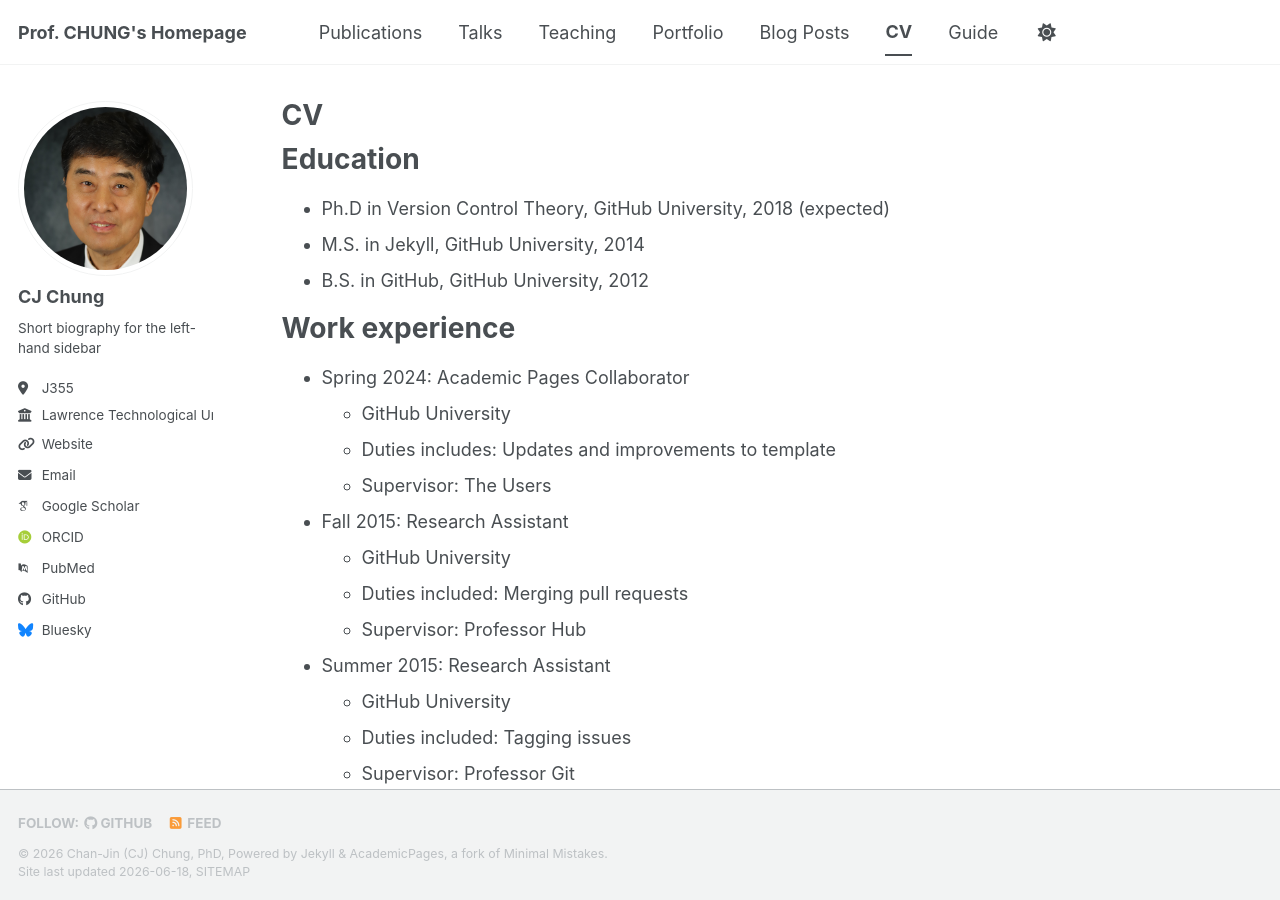
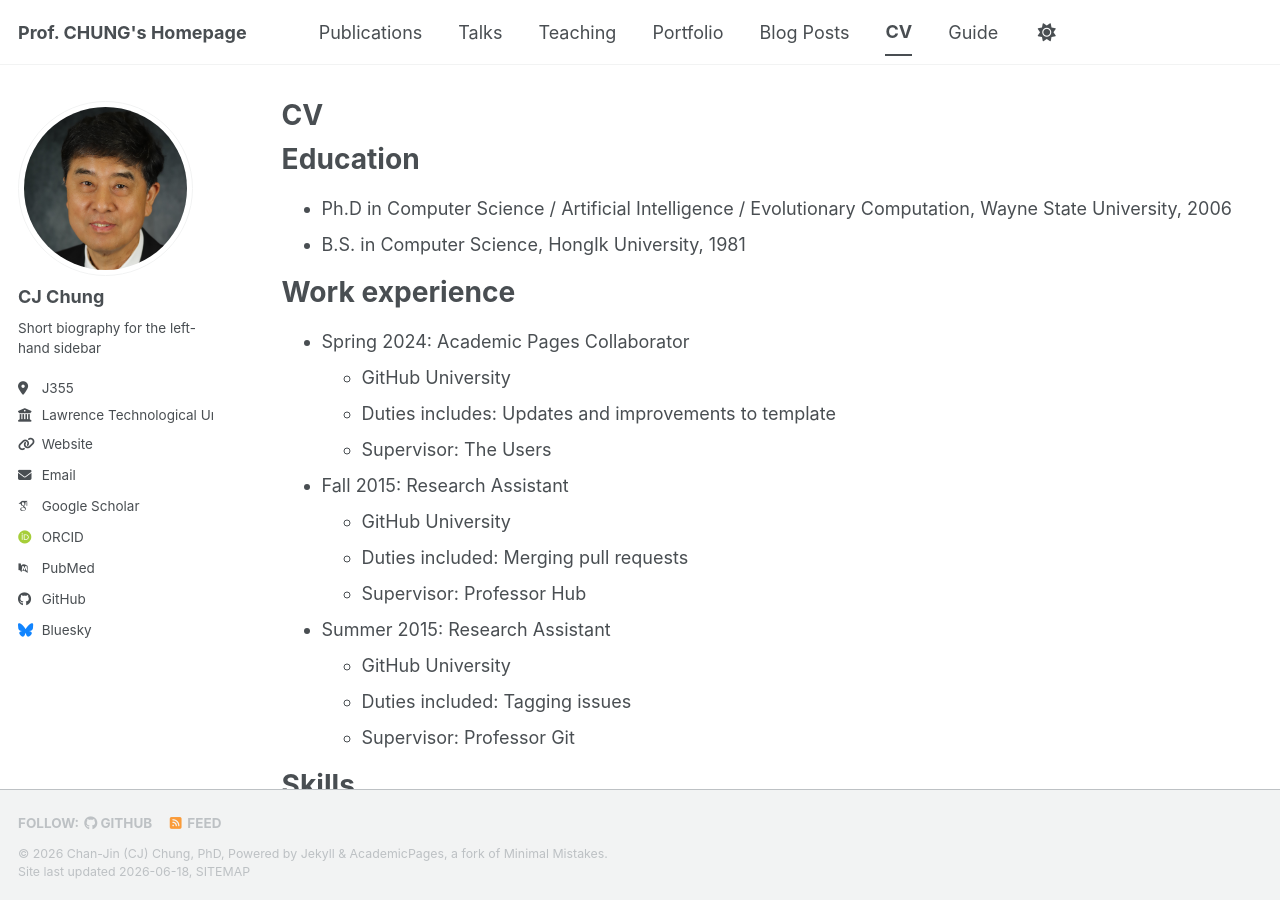
Before and after one commit to robofest/chung, a Jekyll site: the page built from _pages/cv.md, in a window 1280 px wide and 900 px high. Built offline with Jekyll 4.4.1, drawn with Linux system fonts in a browser that asks for light colours; some web fonts are replaced; a script bundle is joined from its source files by our own code; library files that are not in the unit come from our copies.

Commit message:
Revise education details in CV
Updated education section with new degrees and institutions.

```diff
--- a/_pages/cv.md
+++ b/_pages/cv.md
@@ -11,9 +11,8 @@ redirect_from:
 
 Education
 ======
-* Ph.D in Version Control Theory, GitHub University, 2018 (expected)
-* M.S. in Jekyll, GitHub University, 2014
-* B.S. in GitHub, GitHub University, 2012
+* Ph.D in Computer Science / Artificial Intelligence / Evolutionary Computation, Wayne State University, 2006
+* B.S. in Computer Science, HongIk University, 1981
 
 Work experience
 ======
```
